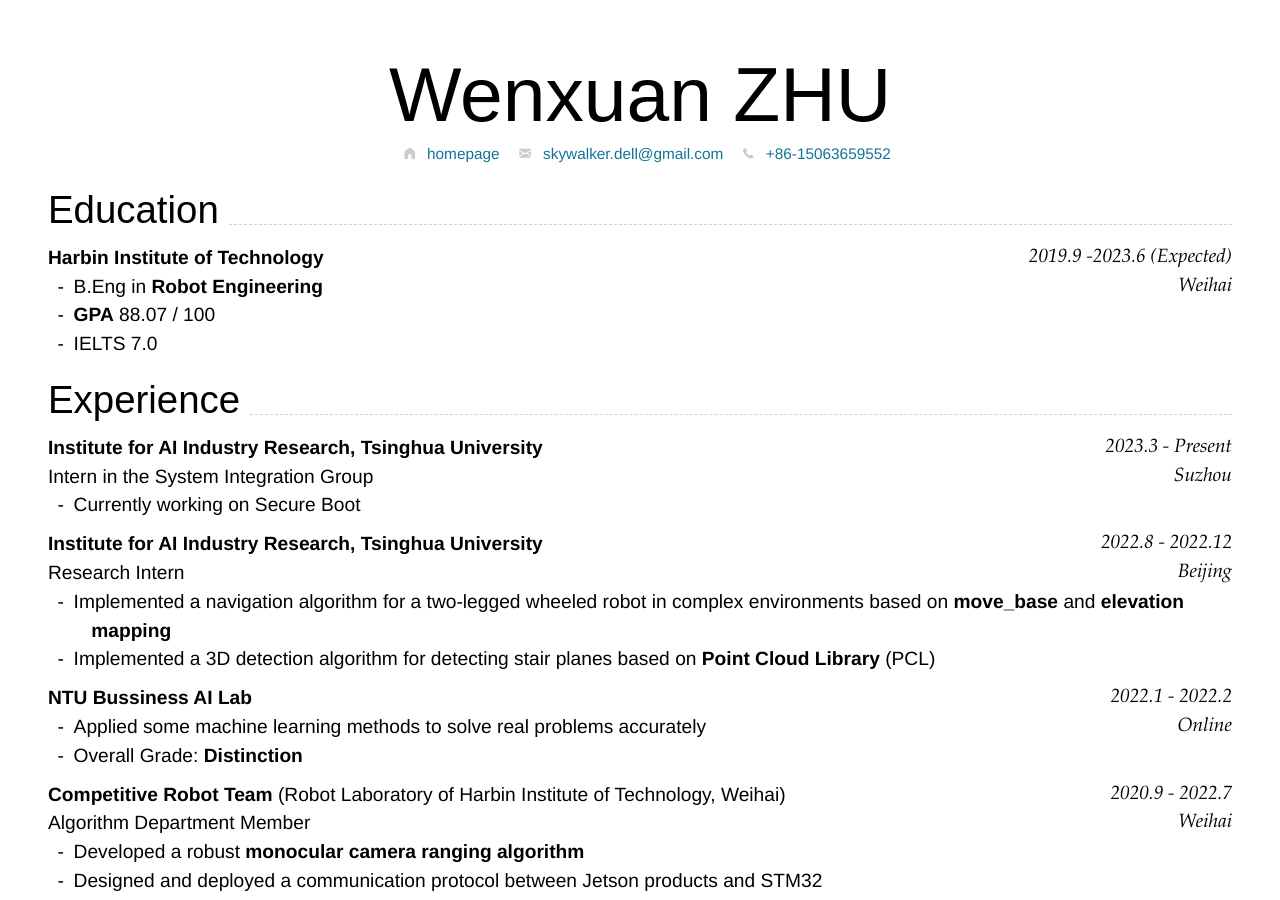
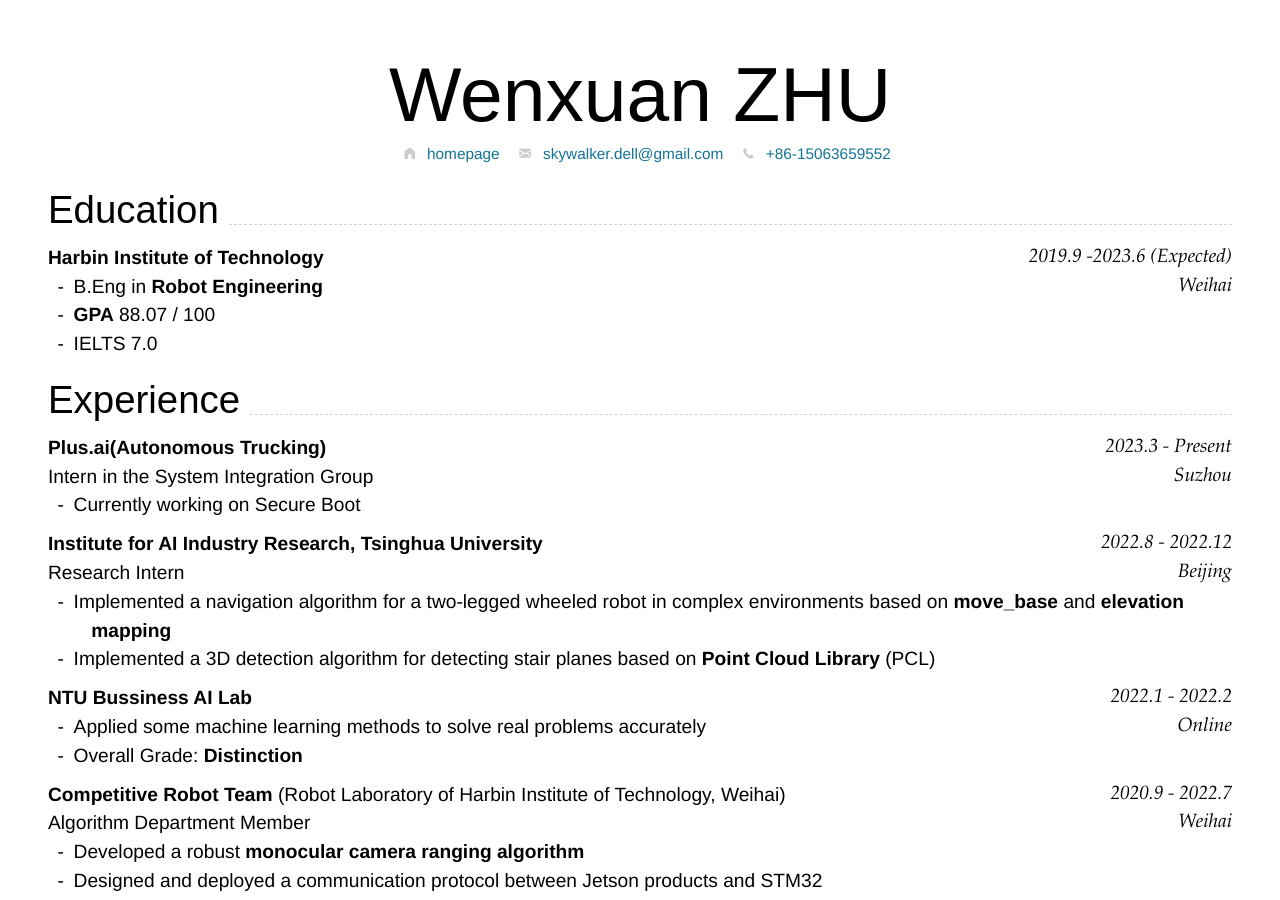
Before and after one commit to skywalker-dell/CV, a Jekyll site: the page built from index.md, in a window 1280 px wide and 900 px high. Built offline with Jekyll 4.4.1, drawn with Linux system fonts in a browser that asks for light colours; nearby versions of some CDN libraries.

Commit message:
add content

````diff
--- a/index.md
+++ b/index.md
@@ -43,7 +43,7 @@ Weihai
 
 ## Experience
 
-### **Institute for AI Industry Research, Tsinghua University** `2023.3 - Present`
+### **Plus.ai(Autonomous Trucking)** `2023.3 - Present`
 ```
 Suzhou
 ```
````
